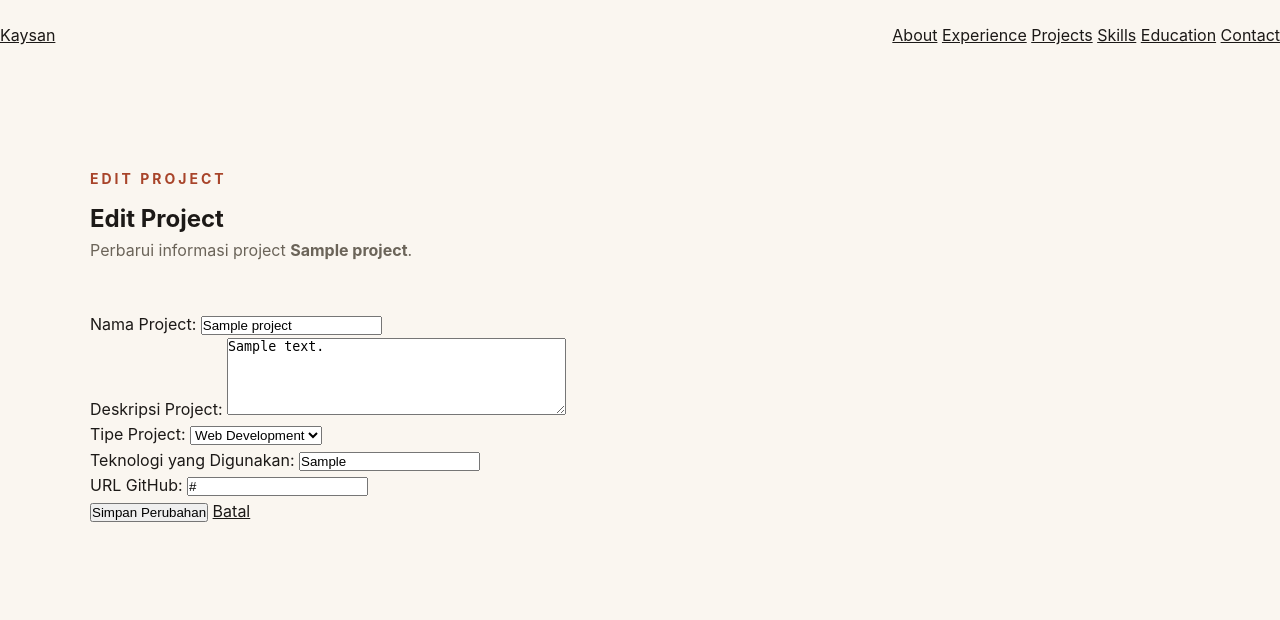
After one commit to kaysansalman-cyber/myportofolio, a Django app: page /projects/edit/00000000-0000-0000-0000-000000000001/ in a window 1280 px wide. The commit adds this page. Shown: the top 620 px of the page. Run offline with Django 5.2, Linux system fonts and the light colour scheme; tables that the repository leaves empty hold one stand-in row (values such as "Sample post").

Commit message:
feat: add project editing

```diff
--- a/main/urls.py
+++ b/main/urls.py
@@ -1,5 +1,5 @@
 from django.urls import path
-from .views import show_main, show_experience, show_projects, create_project, delete_project
+from .views import show_main, show_experience, show_projects, create_project, delete_project, edit_project
 
 app_name = "main"
 
@@ -9,4 +9,5 @@ urlpatterns = [
     path("projects/", show_projects, name="show_projects"),
     path("projects/create/", create_project, name="create_project"),
     path("projects/delete/<uuid:id>/", delete_project, name="delete_project"),
+    path("projects/edit/<uuid:id>/", edit_project, name="edit_project"),
 ]
--- a/main/views.py
+++ b/main/views.py
@@ -57,3 +57,22 @@ def delete_project(request, id):
 
     context = {"project": project}
     return render(request, "delete_project.html", context)
+
+def edit_project(request, id):
+    project = Project.objects.get(id=id)
+
+    if request.method == "POST":
+        form = ProjectForm(request.POST, instance=project)
+
+        if form.is_valid():
+            form.save()
+            return redirect("main:show_projects")
+    else:
+        form = ProjectForm(instance=project)
+
+    context = {
+        "form": form,
+        "project": project,
+    }
+
+    return render(request, "edit_project.html", context)
--- /dev/null
+++ b/templates/edit_project.html
@@ -0,0 +1,46 @@
+{% extends 'base.html' %}
+
+{% block title %}
+Edit Project - Kaysan
+{% endblock title %}
+
+{% block content %}
+
+<section class="section">
+
+    <div class="container">
+
+        <div class="section-heading">
+            <p class="section-label">EDIT PROJECT</p>
+
+            <h1>Edit Project</h1>
+
+            <p>
+                Perbarui informasi project
+                <strong>{{ project.title }}</strong>.
+            </p>
+        </div>
+
+        <form method="POST">
+
+            {% csrf_token %}
+
+            <div>
+                {{ form.as_p }}
+            </div>
+
+            <button type="submit">
+                Simpan Perubahan
+            </button>
+
+            <a href="{% url 'main:show_projects' %}">
+                Batal
+            </a>
+
+        </form>
+
+    </div>
+
+</section>
+
+{% endblock content %}
```
Also changed, not shown: templates/projects.html (+7 -0 lines).
